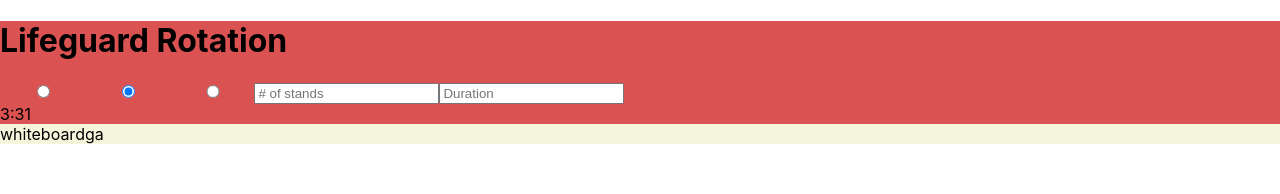
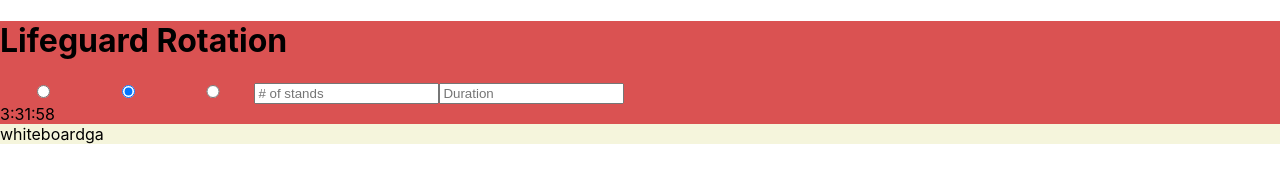
Before and after one commit to elin1923/My-Lifeguard-Rotation, a React (Create React App) app: page / in a window 1280 px wide. Shown: the top 194 px of the page. Built offline with nearby package versions, Linux system fonts and the light colour scheme.

Commit message:
imported usestate and useeffect

```diff
--- a/src/Components/Header.jsx
+++ b/src/Components/Header.jsx
@@ -1,9 +1,10 @@
 import '../App.css';
+import React, {useState, useEffect} from 'react';
 
 export default function Header() {
 
     const date = new Date()
-    const clock = date.getHours() + ':' + date.getMinutes()
+    const clock = date.getHours() + ':' + date.getMinutes() + ":" + date.getSeconds()
 
     return (
         <div className='header'>
```
